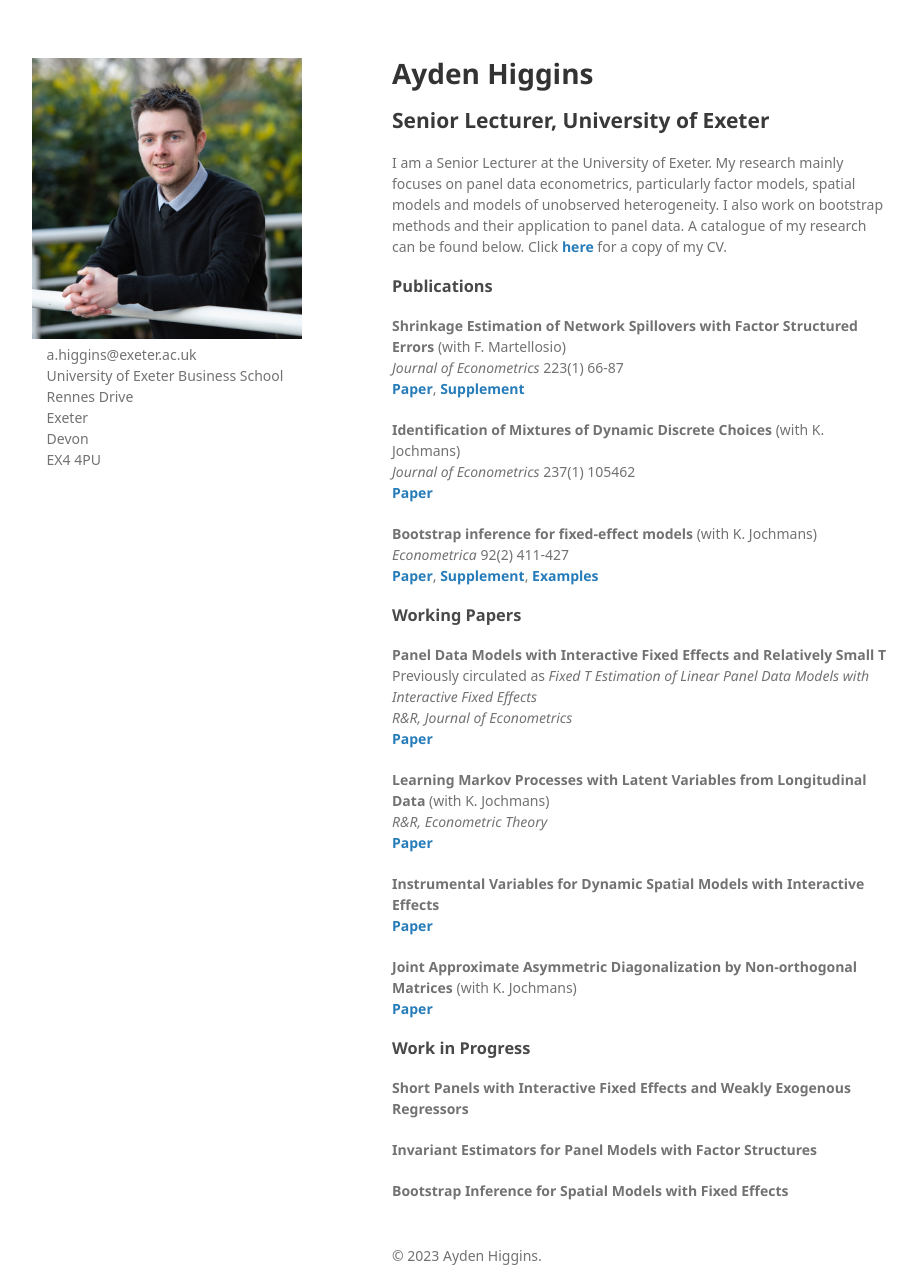
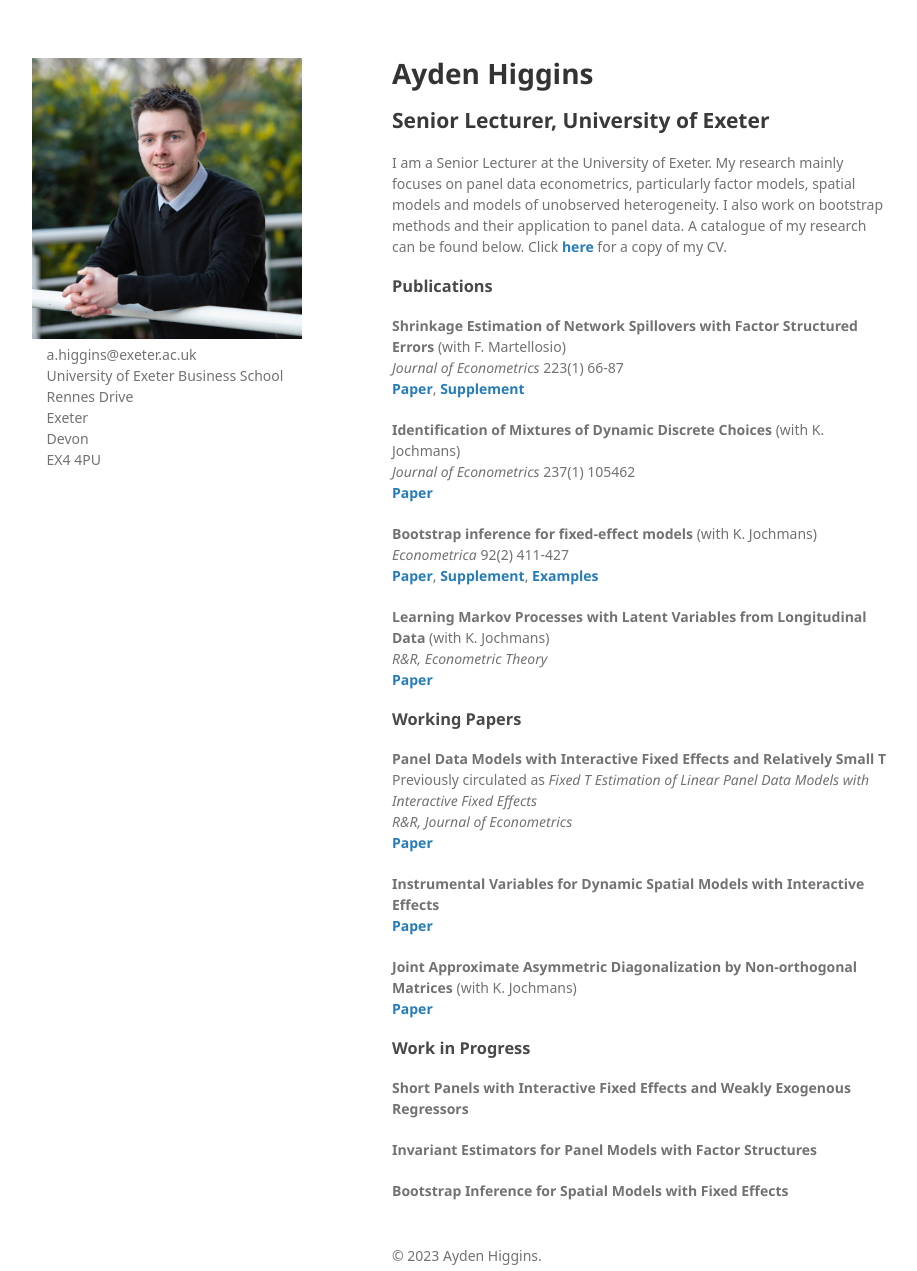
Before and after one commit to Tokkita/Tokkita.github.io, a Jekyll site: the page built from index.md, in a window 1280 px wide and 1271 px high. Shown: the whole window, without its empty margins (178-1095 px from the left). Built offline with Jekyll 4.4.1, drawn with Linux system fonts in a browser that asks for light colours; nearby versions of some CDN libraries; some web fonts are replaced; our own code applies the rules of GitHub Pages for plain Markdown files.

```diff
--- a/index.md
+++ b/index.md
@@ -9,10 +9,10 @@ I am a Senior Lecturer at the University of Exeter. My research mainly focuses o
 
 <b> Bootstrap inference for fixed-effect models </b> (with K. Jochmans) <br> <i> Econometrica </i> 92(2) 411-427 <br> <strong><a href="{{ Bootstrap.pdf | prepend: '/assets/pdf/Boot/Bootstrap.pdf' | relative_url | download }}">Paper</a></strong>, <strong><a href="{{ Supplement.pdf | prepend: '/assets/pdf/Boot/Supplement.pdf' | relative_url | download }}">Supplement</a></strong>,  <strong><a href="{{ Examples.pdf | prepend: '/assets/pdf/Boot/Examples.pdf' | relative_url | download }}">Examples</a></strong>
 
+<b> Learning Markov Processes with Latent Variables from Longitudinal Data  </b> (with K. Jochmans) <br> <i> R&R, Econometric Theory </i> <br> <strong><a href="{{ Bootstrap.pdf | prepend: '/assets/pdf/Long/Long.pdf' | relative_url | download }}">Paper</a></strong>
+
 ### Working Papers
 <b> Panel Data Models with Interactive Fixed Effects and Relatively Small T </b> <br> Previously circulated as <i> Fixed T Estimation of Linear Panel Data Models with Interactive Fixed Effects </i> <br> <i> R&R, Journal of Econometrics </i> <br> <strong><a href="{{ IVIFE.pdf | prepend: '/IVIFE.pdf' | relative_url | download }}">Paper</a></strong>
-
-<b> Learning Markov Processes with Latent Variables from Longitudinal Data  </b> (with K. Jochmans) <br> <i> R&R, Econometric Theory </i> <br> <strong><a href="{{ Bootstrap.pdf | prepend: '/assets/pdf/Long/Long.pdf' | relative_url | download }}">Paper</a></strong>
 
 <b> Instrumental Variables for Dynamic Spatial Models with Interactive Effects </b> <br> <strong><a href="{{ IVIFE.pdf | prepend: '/IVIFE.pdf' }}">Paper</a></strong>
 
```
